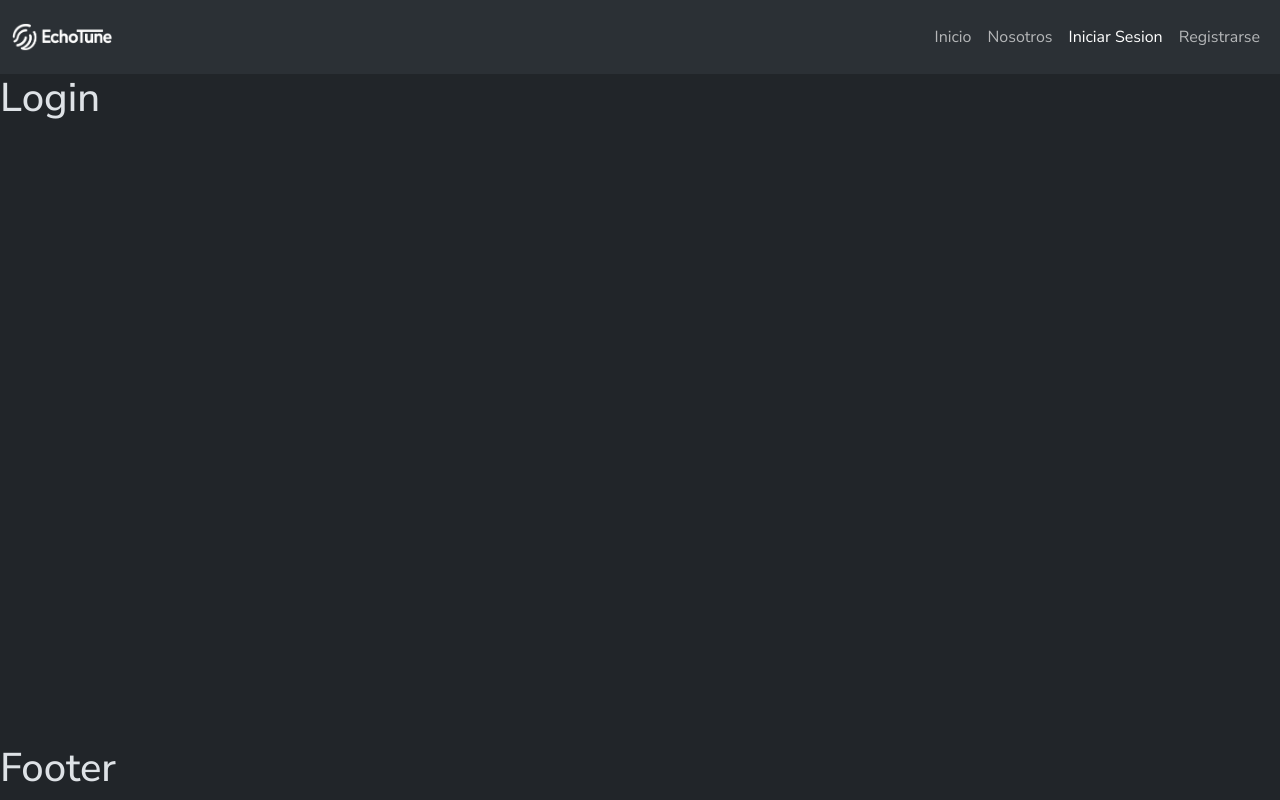
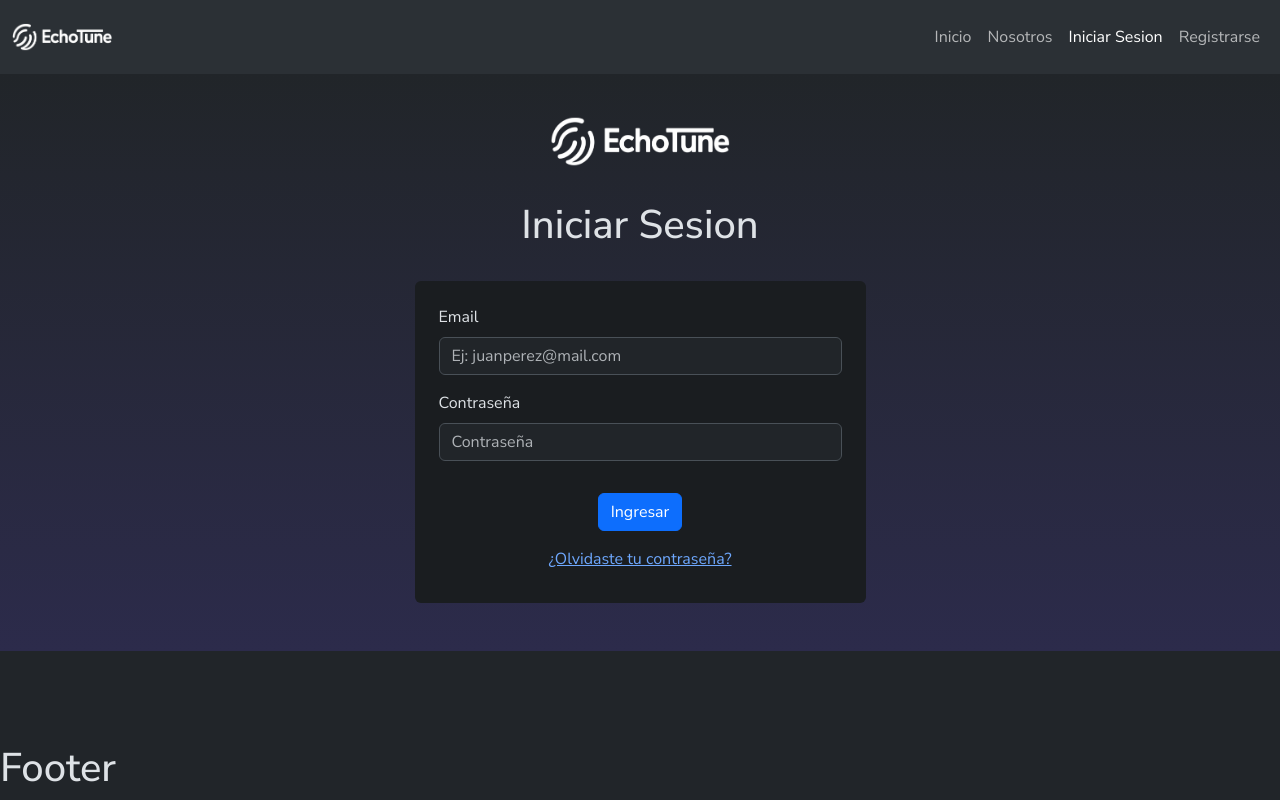
Before and after one commit to omarmatt31/echoTune, a React (Vite) app: page /login in a window 1280 px wide. Built offline with nearby package versions, Linux system fonts and the light colour scheme.

Commit message:
Se realizo el maquetado de la pagina del login

```diff
--- a/src/components/pages/Login.jsx
+++ b/src/components/pages/Login.jsx
@@ -1,10 +1,42 @@
+import { Container, Row, Col, Form, Button } from "react-bootstrap"
+import { Link } from "react-router";
+import ImgLogin from '../../assets/echoTune_Logo-negativo.png'
 
 const Login = () => {
-    return (
-        <div>
-            <h1>Login</h1>
+  return (
+    <section className="Section-Login bg-index">
+      <Container className="py-4">
+        <div className="d-flex flex-column align-items-center">
+          <img src={ImgLogin} alt="logo echotune" className="logo-login"/>
+          <h1 className="text-center mt-3">Iniciar Sesion</h1>
         </div>
-    );
+        <Row className="d-flex flex-column align-items-center">
+          <Col xs={12} sm={10} md={6} lg={5} >
+            <Form className="bg-dark-subtle p-4 rounded my-4">
+              <Form.Group className="mb-3" controlId="email">
+                <Form.Label>Email</Form.Label>
+                <Form.Control type="email" placeholder="Ej: juanperez@mail.com"/>
+                <Form.Text className="text-danger">
+                </Form.Text>
+              </Form.Group>
+              <Form.Group className="mb-3" controlId="password">
+                <Form.Label>Contraseña</Form.Label>
+                <Form.Control type="password" placeholder="Contraseña"/>
+                <Form.Text className="text-danger">
+                </Form.Text>
+              </Form.Group>
+              <div className="div-button d-flex flex-column align-items-center pt-3 pb-2">
+                <Button variant="primary" type="submit" className="mb-3">
+                  Ingresar
+                </Button>
+                <Link>¿Olvidaste tu contraseña?</Link>
+              </div>
+            </Form>
+          </Col>
+        </Row>
+      </Container>
+    </section>
+  );
 };
 
 export default Login;
--- a/src/index.css
+++ b/src/index.css
@@ -54,3 +54,7 @@ main{
 .logo-nav {
   width: 100px;
 }
+
+.logo-login {
+  width: 180px;
+}
```
